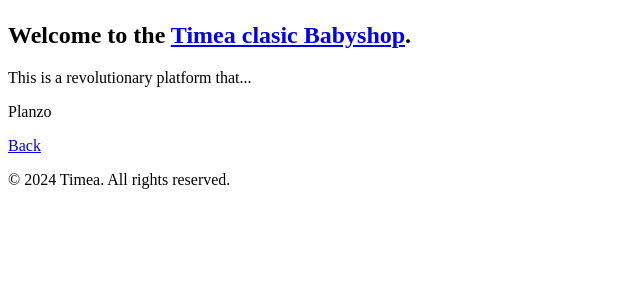
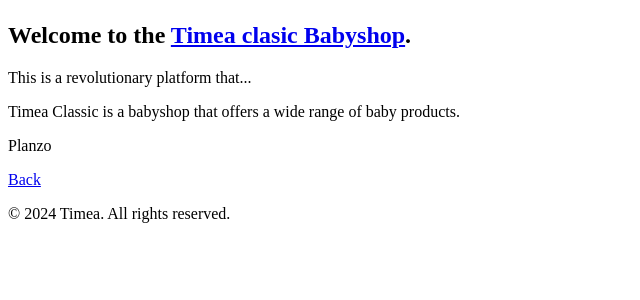
Before and after one commit to bryansine/Timea_classic, a Django app: page /about/ in a window 1280 px wide. Shown: the part 58-358 px from the top of the page, without its empty margins (0-640 px from the left). Run offline with Django 5.2, Linux system fonts and the light colour scheme.

Commit message:
about page updates

```diff
--- a/timea_classic/core/templates/core/about.html
+++ b/timea_classic/core/templates/core/about.html
@@ -15,6 +15,8 @@
     <main>
         <h2>Welcome to the <a href="/">Timea clasic Babyshop</a>.</h2>
         <p>This is a revolutionary platform that...</p>
+        <p> Timea Classic is a babyshop that offers a wide range of baby products. </p>
+
 
         <p>Planzo</p>
     </main>
```
